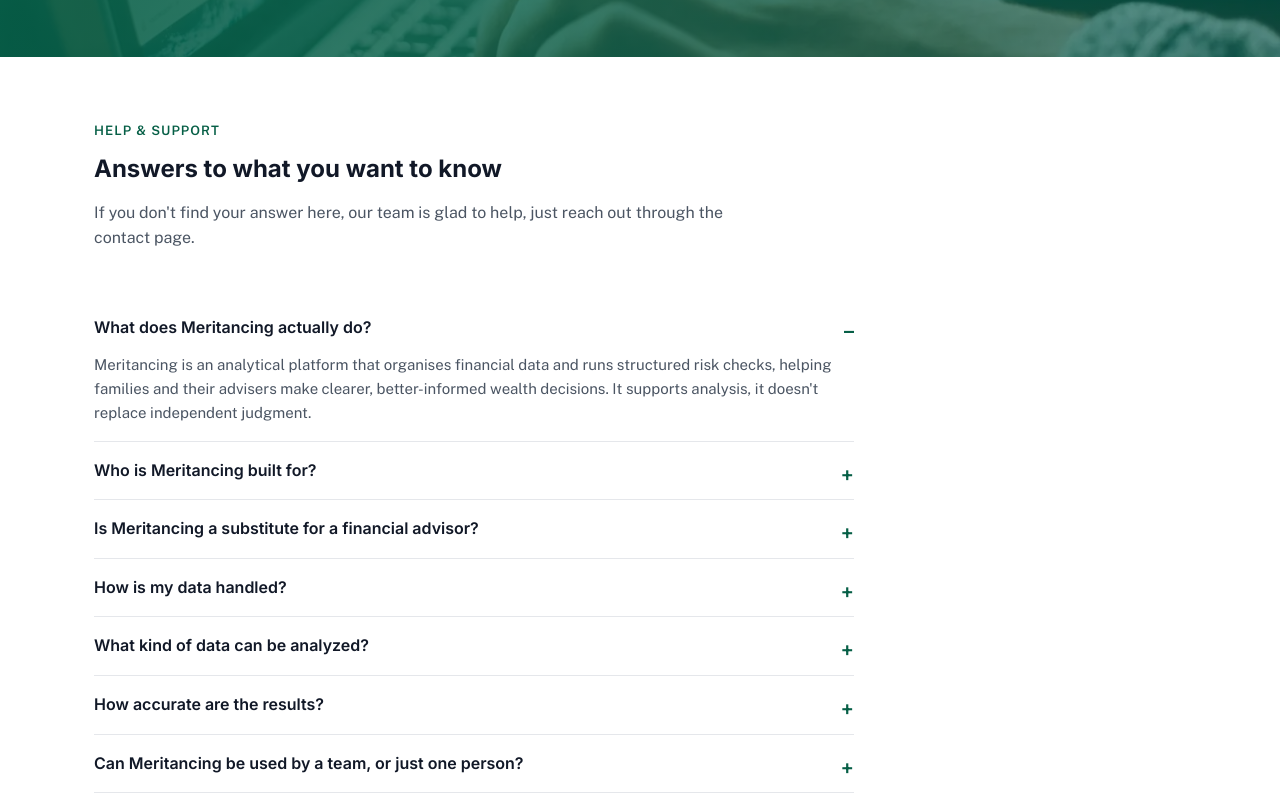
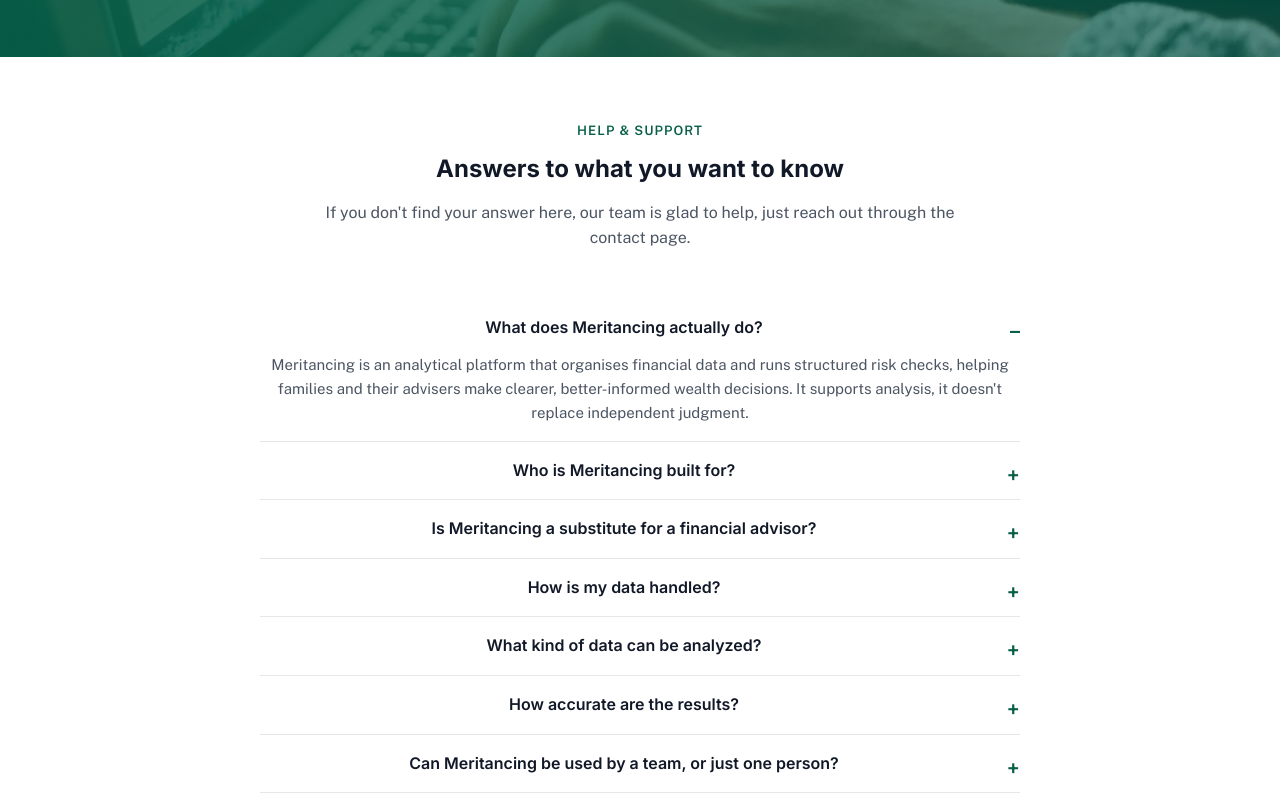
Before and after one commit to taybadeveloper/Meritancing, a Next.js app: page /faq in a window 1280 px wide. Shown: the part 420-1220 px from the top of the page. Built offline with nearby package versions, Linux system fonts and the light colour scheme.

Commit message:
Center FAQ page content below hero

```diff
--- a/app/faq/page.js
+++ b/app/faq/page.js
@@ -76,7 +76,7 @@
         alt="Person working on a laptop for help and support"
       />
 
-      <section>
+      <section className="faq-centered">
         <div className="container">
           <SectionHead
             eyebrow="Help & Support"
--- a/app/globals.css
+++ b/app/globals.css
@@ -478,6 +478,18 @@
   border:1px solid rgba(6,95,70,0.35);
 }
 
+/* FAQ page centered content */
+.faq-centered .section-head{
+  margin-left:auto;
+  margin-right:auto;
+  text-align:center;
+}
+.faq-centered .faq-list{
+  margin-left:auto;
+  margin-right:auto;
+  text-align:center;
+}
+
 /* FAQ */
 .faq-list{
   max-width:760px;
```
